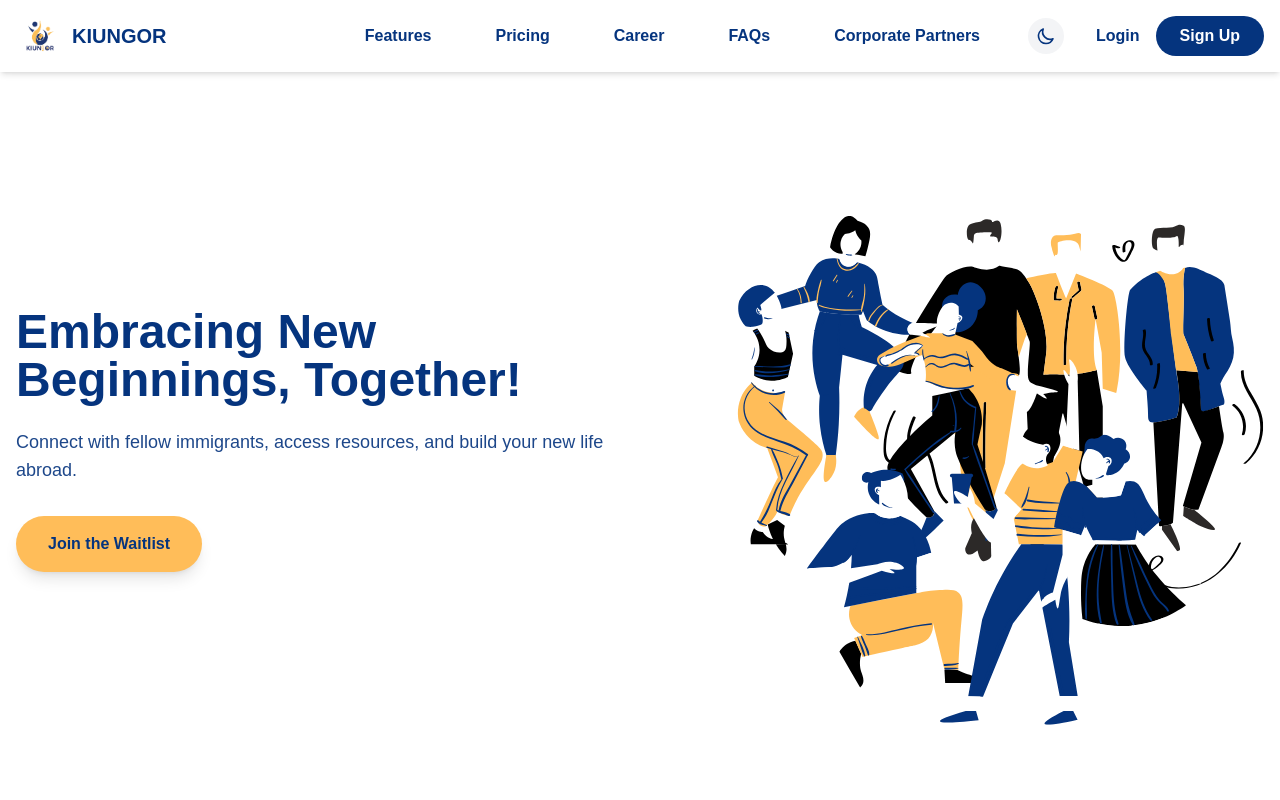
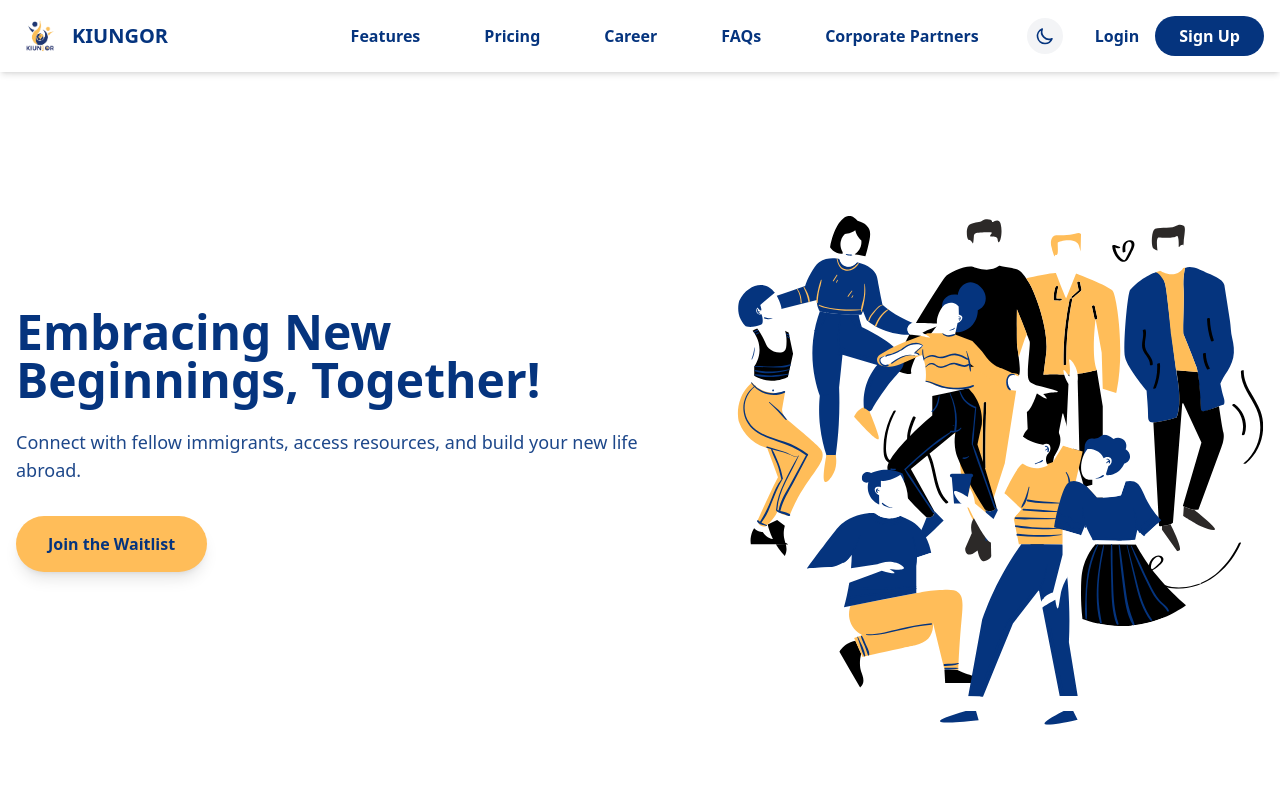
Before and after one commit to omololevy/omololevy, a Next.js app: page / in a window 1280 px wide. Shown: the top 800 px of the page. Built offline with nearby package versions, Linux system fonts and the light colour scheme.

Commit message:
update the style for the link

```diff
--- a/src/app/globals.css
+++ b/src/app/globals.css
@@ -23,7 +23,7 @@
 body {
   color: var(--foreground);
   background: var(--background);
-  font-family: Arial, Helvetica, sans-serif;
+  font-family: var(--font-source-sans-pro), Arial, sans-serif;
 }
 
 .gradient {
```
